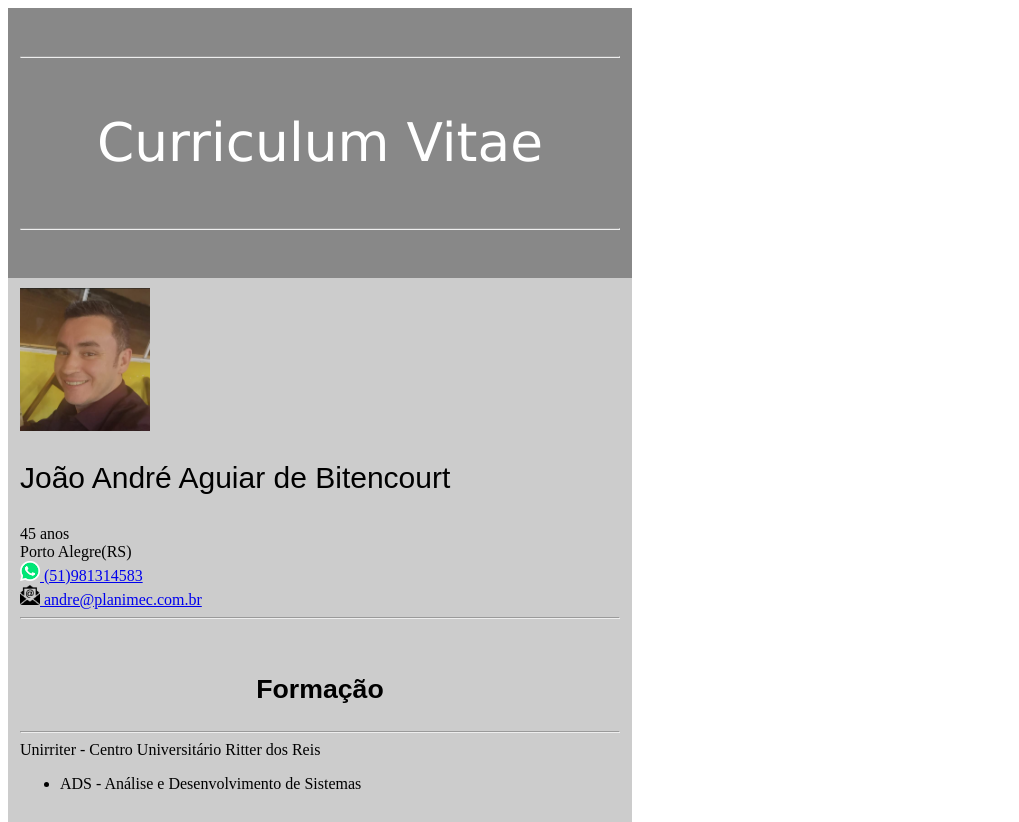
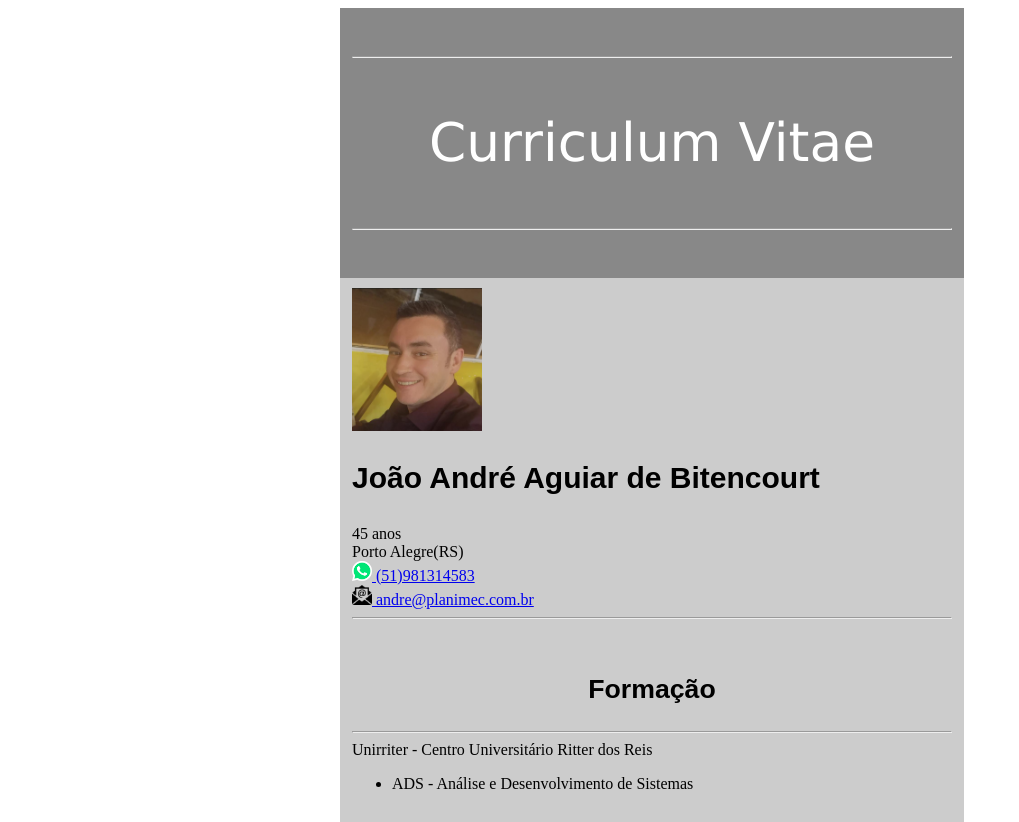
Before and after one commit to Dorinho78/Web, a plain HTML site: page cv.html in a window 1280 px wide. Shown: the top 822 px of the page, without its empty margins (0-1019 px from the left). Drawn offline with Linux system fonts and the light colour scheme.

Commit message:
quase pronto

```diff
--- a/cv.html
+++ b/cv.html
@@ -7,7 +7,7 @@
 
 <style>
     #body {
-        margin: 0;
+        margin: 0 auto;
         padding: 0;
         width: 600px;
         display:block;
@@ -63,7 +63,7 @@
 
 <div id="dados">
 <img src="./Imagens/foto.png" width="130">
-<p style="font-size: 30px; font-family:Arial, Helvetica, sans-serif"> João André Aguiar de Bitencourt</p>
+<p style="font-size: 30px; font-family:Arial, Helvetica, sans-serif"> <b>João André Aguiar de Bitencourt</b></p>
 45 anos <br/>
 Porto Alegre(RS) <br/>
 <a href="http://wa.me/5551981314583"> <img src="./Imagens/Whats.png" width="20pt"> (51)981314583 </a>
```
